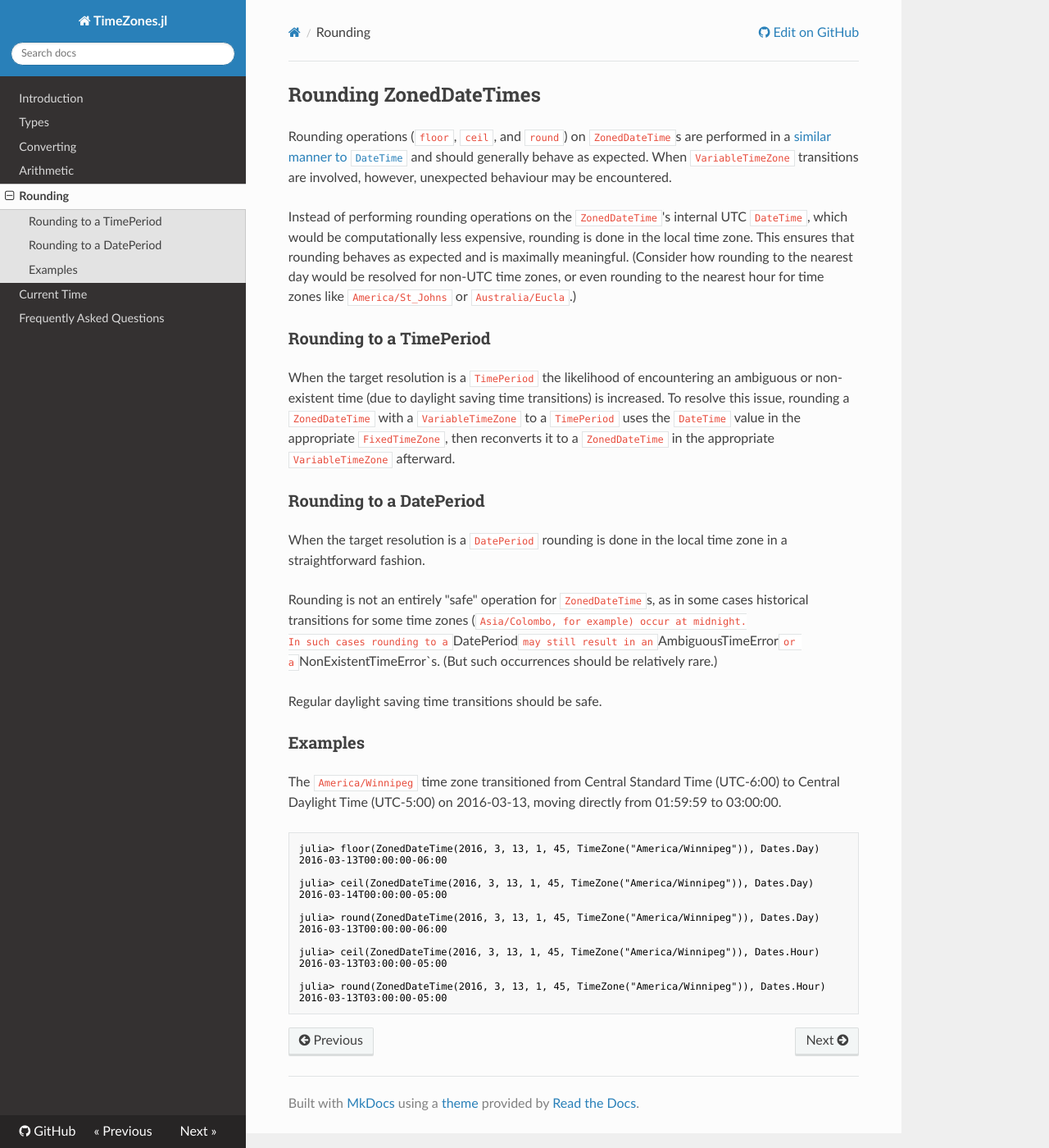
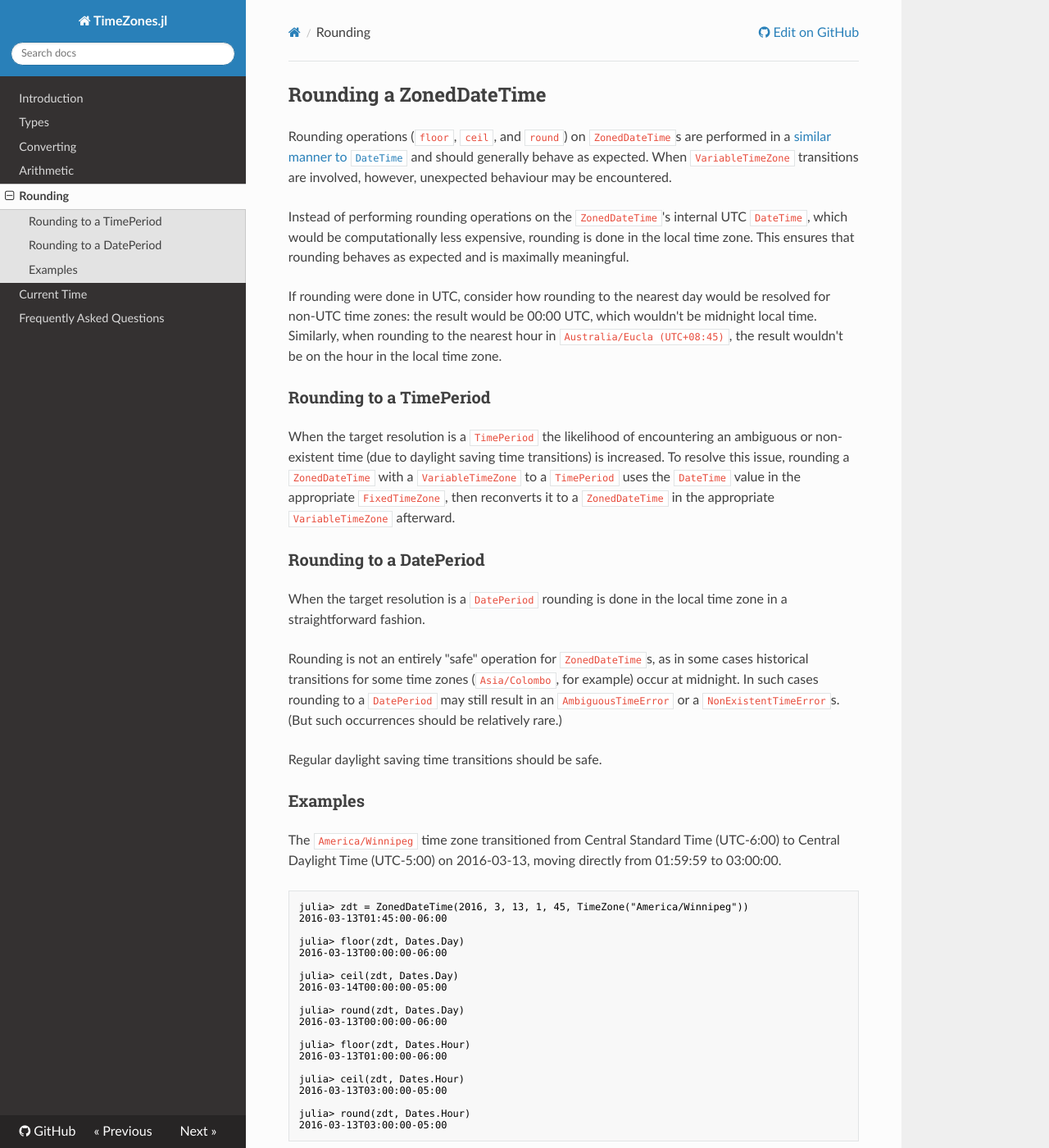
Before and after one commit to JuliaTime/TimeZones.jl, an MkDocs documentation site: the page built from docs/rounding.md, in a window 1280 px wide and 1400 px high. Shown: the whole window at 82% size. Built offline with MkDocs 1.6.1, drawn with Linux system fonts in a browser that asks for light colours; nearby versions of some CDN libraries; old or Windows-style settings are respelled for this version of MkDocs; some of the changed text lies outside the part shown.

Commit message:
Clarify documentation, fix rare ceil error case
Documentation changes were made based on PR feedback.
`ceil(ZonedDateTime(1996, 10, 26, 0, 35, TimeZone("Asia/Colombo")), Dates.Day)`
no longer results in an AmbiguousTimeError.
Added test cases for rounding to nearest week.

````diff
--- a/docs/rounding.md
+++ b/docs/rounding.md
@@ -1,4 +1,4 @@
-## Rounding ZonedDateTimes
+## Rounding a ZonedDateTime
 
 Rounding operations (`floor`, `ceil`, and `round`) on `ZonedDateTime`s are performed in a
 [similar manner to `DateTime`](http://julia.readthedocs.org/en/latest/manual/dates/#rounding)
@@ -7,9 +7,12 @@
 
 Instead of performing rounding operations on the `ZonedDateTime`'s internal UTC `DateTime`,
 which would be computationally less expensive, rounding is done in the local time zone.
-This ensures that rounding behaves as expected and is maximally meaningful. (Consider how
-rounding to the nearest day would be resolved for non-UTC time zones, or even rounding to
-the nearest hour for time zones like `America/St_Johns` or `Australia/Eucla`.)
+This ensures that rounding behaves as expected and is maximally meaningful.
+
+If rounding were done in UTC, consider how rounding to the nearest day would be resolved for
+non-UTC time zones: the result would be 00:00 UTC, which wouldn't be midnight local time.
+Similarly, when rounding to the nearest hour in `Australia/Eucla (UTC+08:45)`, the result
+wouldn't be on the hour in the local time zone.
 
 ### Rounding to a TimePeriod
 
@@ -25,7 +28,7 @@
 straightforward fashion.
 
 Rounding is not an entirely "safe" operation for `ZonedDateTime`s, as in some cases
-historical transitions for some time zones (`Asia/Colombo, for example) occur at midnight.
+historical transitions for some time zones (`Asia/Colombo`, for example) occur at midnight.
 In such cases rounding to a `DatePeriod` may still result in an `AmbiguousTimeError` or a
 `NonExistentTimeError`s. (But such occurrences should be relatively rare.)
 
@@ -37,18 +40,38 @@
 Central Daylight Time (UTC-5:00) on 2016-03-13, moving directly from 01:59:59 to 03:00:00.
 
 ```julia
-julia> floor(ZonedDateTime(2016, 3, 13, 1, 45, TimeZone("America/Winnipeg")), Dates.Day)
+julia> zdt = ZonedDateTime(2016, 3, 13, 1, 45, TimeZone("America/Winnipeg"))
+2016-03-13T01:45:00-06:00
+
+julia> floor(zdt, Dates.Day)
 2016-03-13T00:00:00-06:00
 
-julia> ceil(ZonedDateTime(2016, 3, 13, 1, 45, TimeZone("America/Winnipeg")), Dates.Day)
+julia> ceil(zdt, Dates.Day)
 2016-03-14T00:00:00-05:00
 
-julia> round(ZonedDateTime(2016, 3, 13, 1, 45, TimeZone("America/Winnipeg")), Dates.Day)
+julia> round(zdt, Dates.Day)
 2016-03-13T00:00:00-06:00
 
-julia> ceil(ZonedDateTime(2016, 3, 13, 1, 45, TimeZone("America/Winnipeg")), Dates.Hour)
+julia> floor(zdt, Dates.Hour)
+2016-03-13T01:00:00-06:00
+
+julia> ceil(zdt, Dates.Hour)
 2016-03-13T03:00:00-05:00
 
-julia> round(ZonedDateTime(2016, 3, 13, 1, 45, TimeZone("America/Winnipeg")), Dates.Hour)
+julia> round(zdt, Dates.Hour)
 2016-03-13T03:00:00-05:00
 ```
+
+The `Asia/Colombo` time zone revised the definition of Lanka Time from UTC+6:30 to UTC+6:00
+on 1996-10-26, moving from 00:29:59 back to 00:00:00.
+
+```julia
+julia> zdt = ZonedDateTime(1996, 10, 25, 23, 45, TimeZone("Asia/Colombo"))
+1996-10-25T23:45:00+06:30
+
+julia> round(zdt, Dates.Hour)
+1996-10-26T00:00:00+06:30
+
+julia> round(zdt, Dates.Day)
+ERROR: Local DateTime 1996-10-26T00:00:00 is ambiguious
+```
````
Also changed, not shown: 2 other files.
